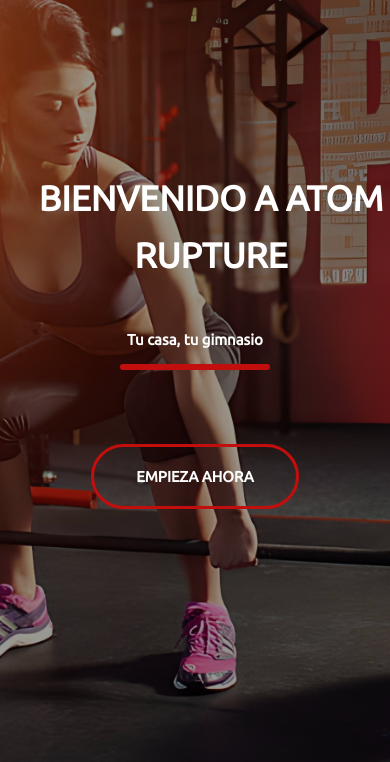
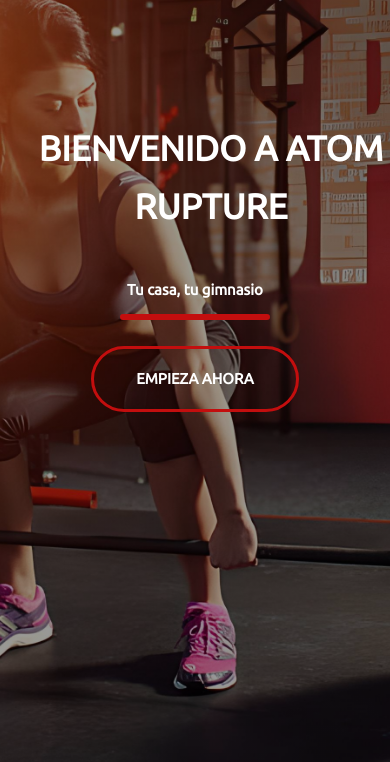
Before and after one commit to AtomRupture/proyecto_rupture, a PHP site: page / in a window 390 px wide. Shown: the part 82-844 px from the top of the page. Run offline with PHP 8.4, Linux system fonts and the light colour scheme; some libraries are stand-ins or nearby versions; grey boxes are pictures that could not be loaded.

Commit message:
arreglo responsive texto principal index

```diff
--- a/css/style.css
+++ b/css/style.css
@@ -178,15 +178,14 @@ header{
     animation-duration: 1.9s;
 }
 
-.b3{
+.sec1-el{
+    display: flex;
+    align-items: center;
     text-align: center;
-    padding: 49.6px 0;
 }
 
-.bt{
-    text-align: center;
-    padding: 0px 0;
-    margin: 3rem;
+.b3{
+    margin: 0px auto;
 }
 
 .emp-ahr{
```
